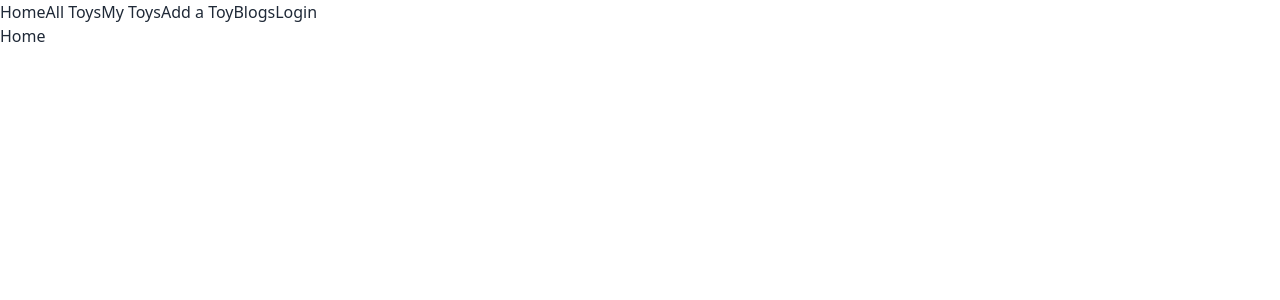
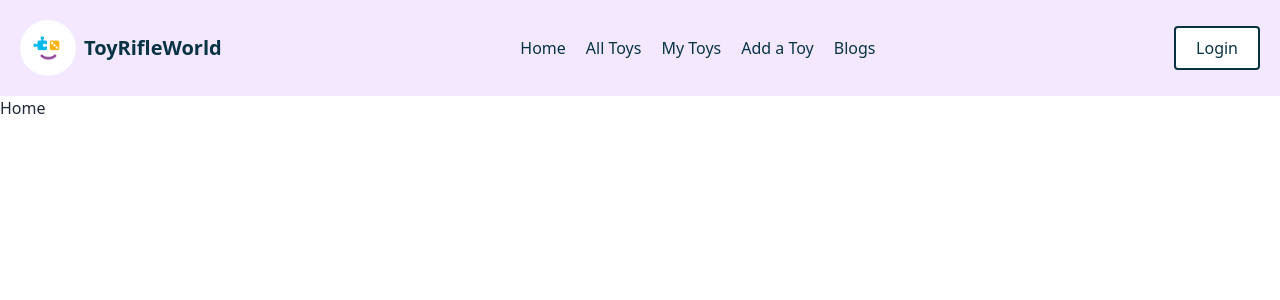
Before and after one commit to Aniqa4/toy-rifle-world, a React (Vite) app: page / in a window 1280 px wide. Shown: the top 300 px of the page. Built offline with nearby package versions, Linux system fonts and the light colour scheme.

Commit message:
added navbar

```diff
--- a/src/Component/Navbar.jsx
+++ /dev/null
@@ -1,17 +0,0 @@
-import React from 'react'
-import { Link } from 'react-router-dom'
-
-function Navbar() {
-  return (
-    <div>
-        <Link to='/'>Home</Link>
-        <Link to='/alltoys'>All Toys</Link>
-        <Link to='/mytoys'>My Toys</Link>
-        <Link to='/addatoy'>Add a Toy</Link>
-        <Link to='/blogs'>Blogs</Link>
-        <Link to='/login'>Login</Link>
-    </div>
-  )
-}
-
-export default Navbar
--- /dev/null
+++ b/src/Components/Navbar.jsx
@@ -0,0 +1,25 @@
+import React from 'react'
+import { Link } from 'react-router-dom'
+
+function Navbar() {
+  return (
+    <div className='flex justify-between items-center bg-purple-100 py-5 px-5 text-cyan-950'>
+      <div className='flex gap-2 items-center'>
+        <img src="toylogo.png" className=' w-14 rounded-full' />
+        <h1 className='text-xl font-bold'>ToyRifleWorld</h1>
+      </div>
+      <div className='flex gap-5'>
+        <Link to='/'>Home</Link>
+        <Link to='/alltoys'>All Toys</Link>
+        <Link to='/mytoys'>My Toys</Link>
+        <Link to='/addatoy'>Add a Toy</Link>
+        <Link to='/blogs'>Blogs</Link>
+      </div>
+      <button className='border-2 border-cyan-950 rounded py-2 px-5 bg-white'>
+        <Link to='/login'>Login</Link>
+      </button>
+    </div>
+  )
+}
+
+export default Navbar
--- a/src/Layout/Layout.jsx
+++ b/src/Layout/Layout.jsx
@@ -1,13 +1,15 @@
 import React from 'react';
-import Navbar from '../Component/Navbar'
+import Navbar from '../Components/Navbar'
 import { Outlet } from 'react-router-dom';
 
 
 function Layout() {
     return (
         <>
-            <Navbar></Navbar>
-            <Outlet></Outlet>
+            <div className='container mx-auto'>
+                <Navbar></Navbar>
+                <Outlet></Outlet>
+            </div>
         </>
     )
 }
```
Also changed, not shown: src/Routes/Routes.jsx (+6 -6 lines), public/toylogo.png (added), src/Components/AddAToy.jsx (renamed from src/Component/AddAToy.jsx), src/Components/AllToys.jsx (renamed from src/Component/AllToys.jsx), src/Components/Blogs.jsx (renamed from src/Component/Blogs.jsx), src/Components/Home.jsx (renamed from src/Component/Home.jsx), src/Components/Login.jsx (renamed from src/Component/Login.jsx), src/Components/MyToys.jsx (renamed from src/Component/MyToys.jsx).
